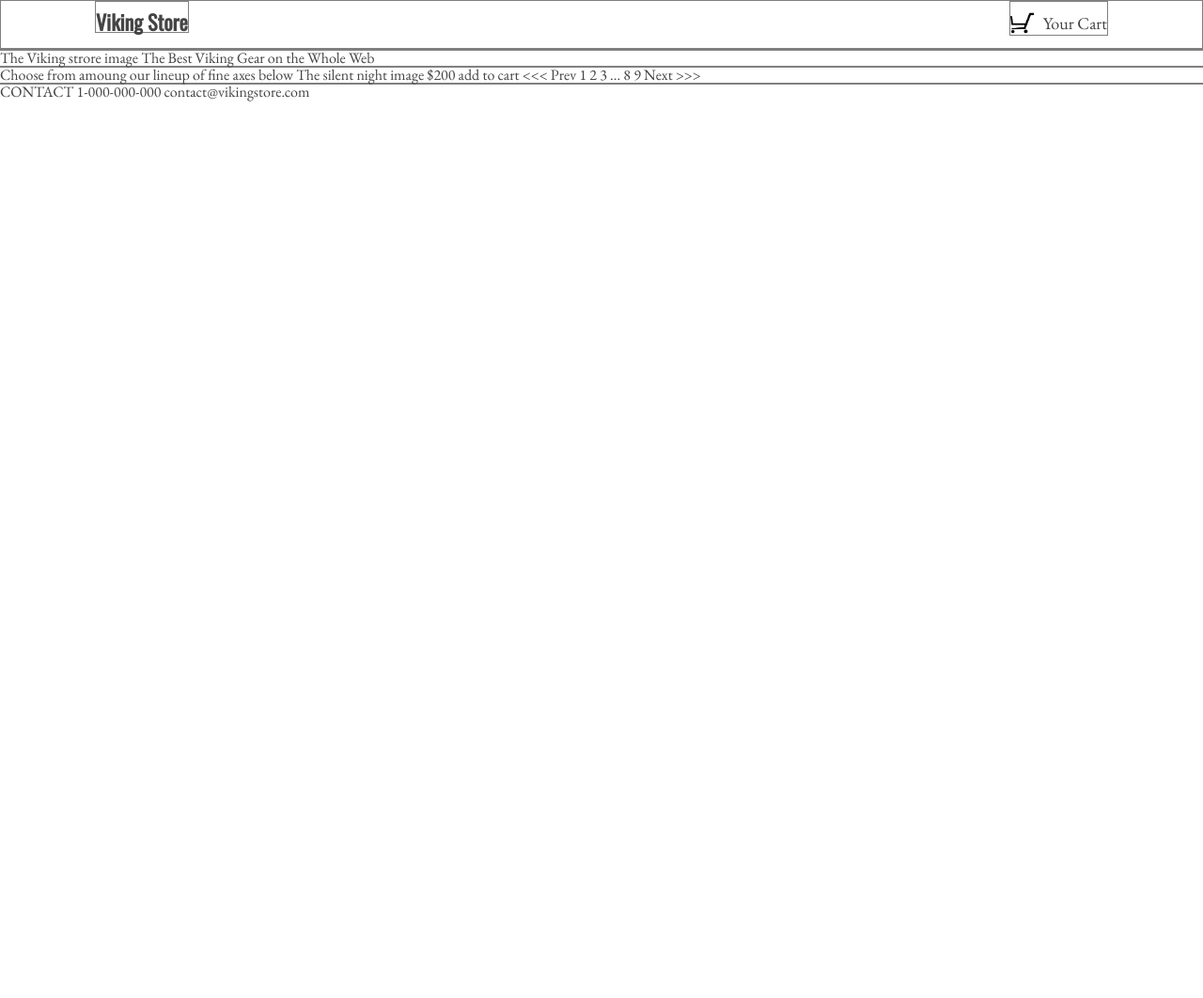
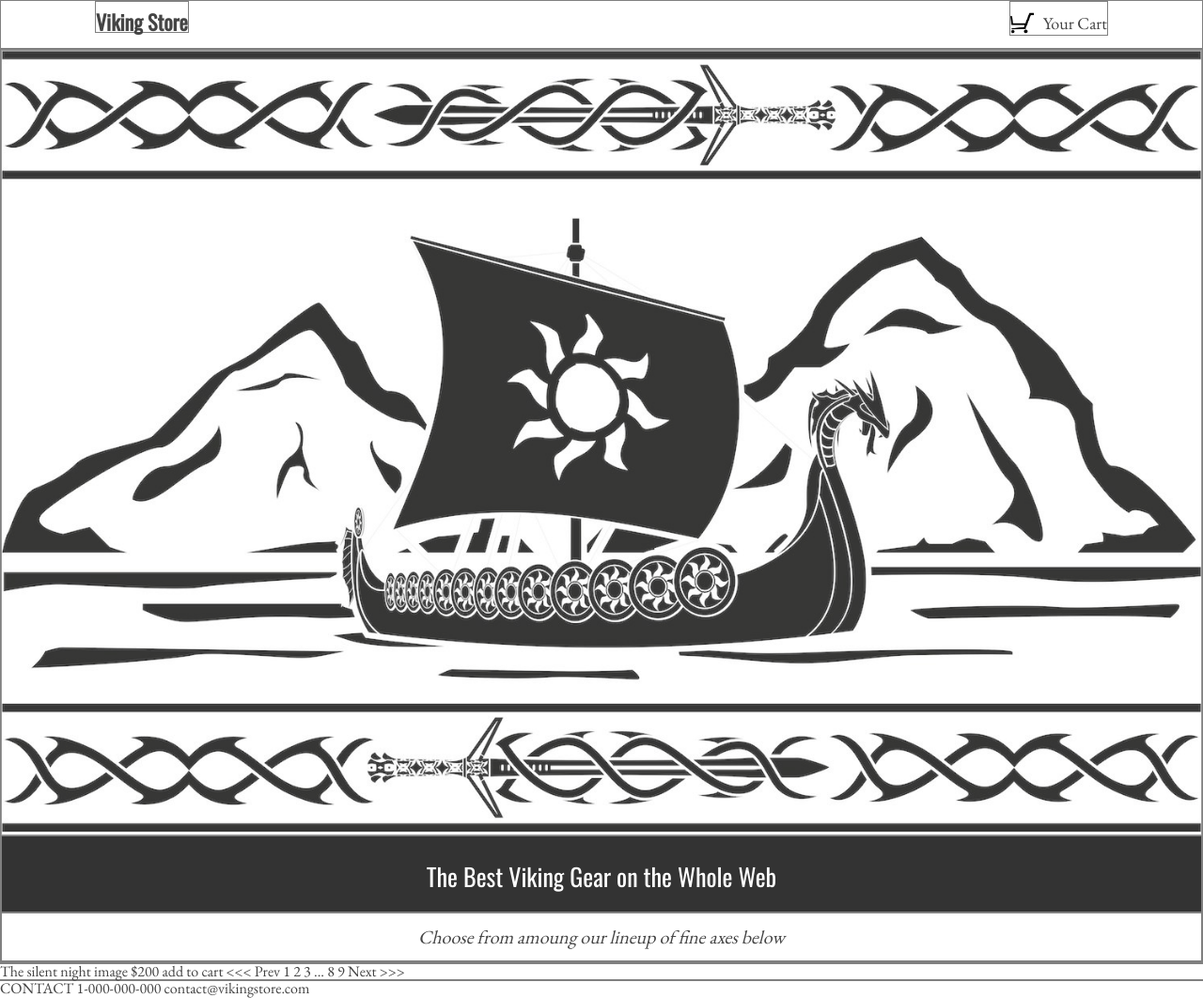
Before and after one commit to asolvang/viking-store, a plain HTML site: page index.html in a window 1280 px wide. Shown: the whole page at 94% size. Before the commit the page ends 800 px from the top, so only its background shows below. Drawn offline with nearby package versions, Linux system fonts and the light colour scheme.

Commit message:
Finished hero area at the top

```diff
--- a/assets/css/css-store.css
+++ b/assets/css/css-store.css
@@ -10,6 +10,11 @@ body {
 
 body h1 {
 	font-family: 'Oswald', sans-serif;
+	font-size: 22px;
+}
+
+body p {
+	font-size: 16px;
 }
 
 
@@ -18,7 +23,6 @@ body h1 {
 }
 
 .navbar h1 {
-	font-size: 22px;
 	font-weight: bold;
 }
 
@@ -46,3 +50,30 @@ body h1 {
 	display: table-cell;
 	vertical-align: middle;
 }
+
+.hero-image {
+	opacity: 0.8;
+}
+
+.hero-text {
+	text-align: center;
+	color: #fff;
+	background: #333;
+	height: 50px;
+	padding-top: 30px;
+}
+
+.hero-area .hero-text h1 {
+	font-size: 26px;
+}
+
+.hero-subtext {
+	text-align: center;
+	padding-top: 15px;
+	padding-bottom: 15px;
+}
+
+.hero-area .hero-subtext p {
+	font-size: 20px;
+	font-style: italic;
+}
--- a/index.html
+++ b/index.html
@@ -23,11 +23,21 @@
   		</div>
   	</div>
 
-  	<div class="hero-area"></div>
-  		The Viking strore image
-  		The Best Viking Gear on the Whole Web
+  	<div class="hero-area">
+  		<div class="hero-image">
+  			<img src="assets/images/viking_ship_background_medium.jpg" width="100%">
+  		</div>
+  		<div class="hero-text">
+  			<h1>The Best Viking Gear on the Whole Web</h1>
+  		</div>
+  		<div class="hero-subtext">
+  			<p>Choose from amoung our lineup of fine axes below</p>
+  		</div>
+  	</div>
+
+
   	<div class="items"></div>
-  		Choose from amoung our lineup of fine axes below
+
   		The silent night
   		image
   		$200
```
